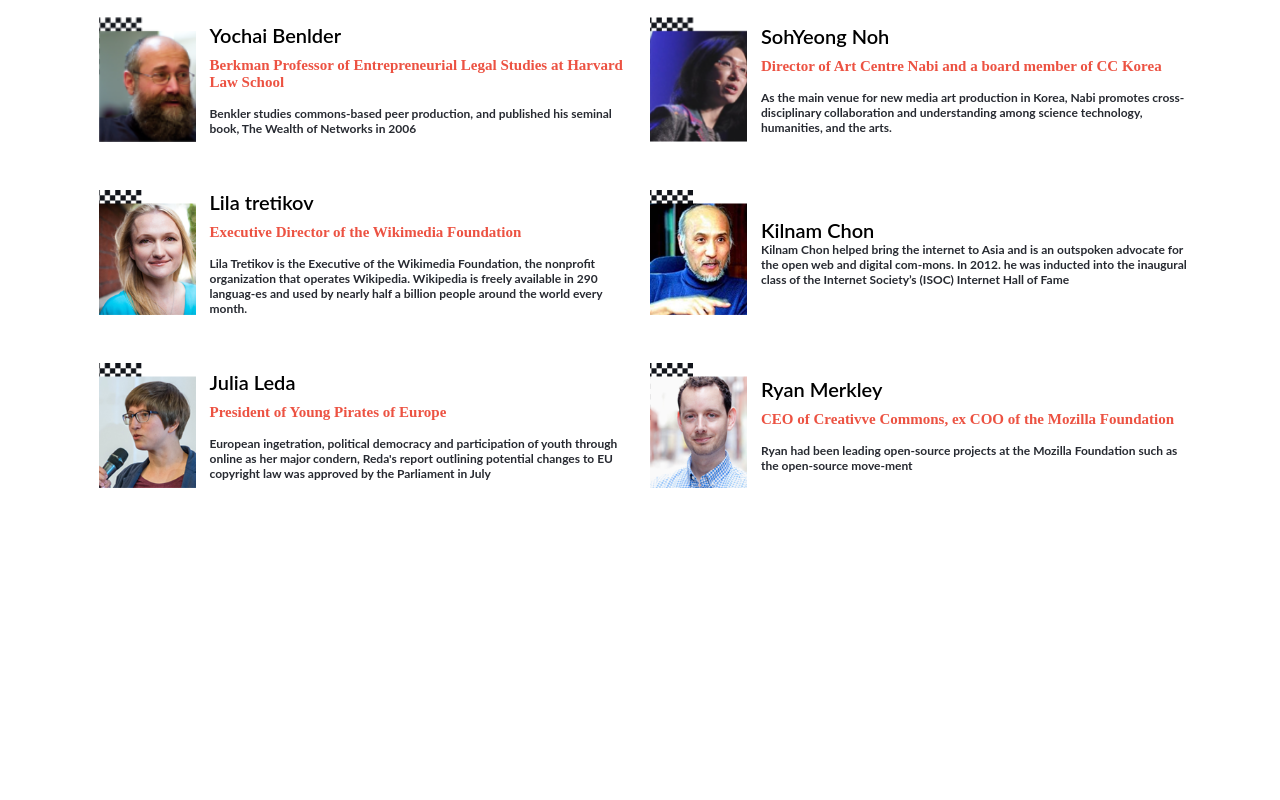
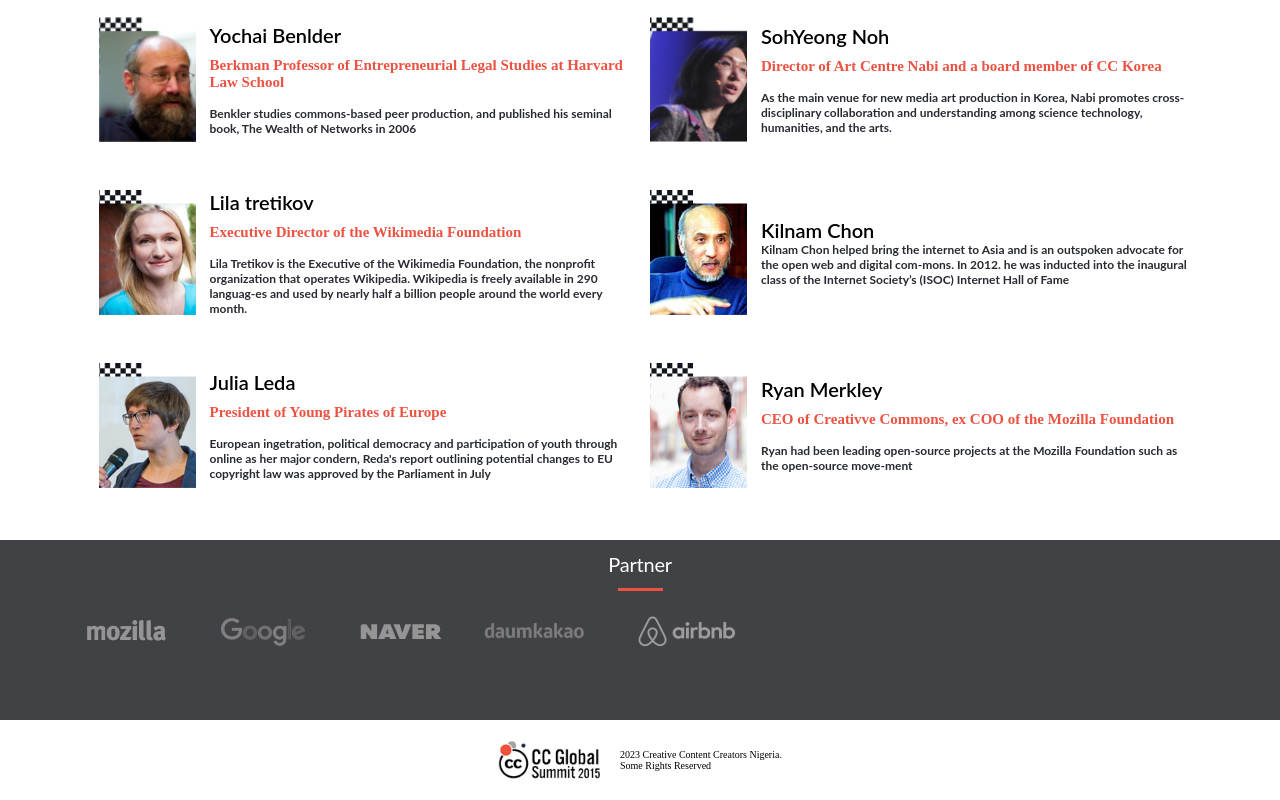
Before and after one commit to Ayokunnumi1/Conference-Page, a website: page index.html in a window 1280 px wide. Shown: the part 1127-1927 px from the top of the page. Before the commit the page ends 1667 px from the top, so only its background shows below. Drawn offline with Linux system fonts and the light colour scheme; a web font is replaced by a local one.

Commit message:
Create Partner and footer sections

```diff
--- a/index.html
+++ b/index.html
@@ -101,56 +101,71 @@
             <span class="line line-two"></span>
             <h4>Featured Speakers</h4>
             <div class="featured-speaker-content">
-                <div class="featured-speaker-achievements"><img src="images/speaker_1.png" class="featured-speaker-img"  alt="Yochai pic">
+                <div class="featured-speaker-achievements"><img src="images/speaker_1.png" class="featured-speaker-img"
+                        alt="Yochai pic">
                     <article class="featured-speaker-achieve">
                         <h4>Yochai Benlder</h4>
-                        <p class="featured-speaker-title">Berkman Professor of Entrepreneurial Legal Studies at Harvard Law School</p>
-                        <p class="featured-speaker-desc">Benkler studies commons-based peer production, and published his seminal book, The Wealth of
+                        <p class="featured-speaker-title">Berkman Professor of Entrepreneurial Legal Studies at Harvard
+                            Law School</p>
+                        <p class="featured-speaker-desc">Benkler studies commons-based peer production, and published
+                            his seminal book, The Wealth of
                             Networks in 2006</p>
                     </article>
                 </div>
-                <div class="featured-speaker-achievements"><img src="images/speaker_2.png" class="featured-speaker-img" alt="sohyeong pic">
+                <div class="featured-speaker-achievements"><img src="images/speaker_2.png" class="featured-speaker-img"
+                        alt="sohyeong pic">
                     <article class="featured-speaker-achieve">
                         <h4>SohYeong Noh</h4>
                         <p class="featured-speaker-title">Director of Art Centre Nabi and a board member of CC Korea</p>
-                        <p class="featured-speaker-desc">As the main venue for new media art production in Korea, Nabi promotes cross-disciplinary
+                        <p class="featured-speaker-desc">As the main venue for new media art production in Korea, Nabi
+                            promotes cross-disciplinary
                             collaboration and
                             understanding among science technology, humanities, and the arts.</p>
-                                        </div>
-                    </article>
-                <div class="featured-speaker-achievements"><img src="images/speaker_3.png" class="featured-speaker-img" alt="lila pic">
-                    <article  class="featured-speaker-achieve">
+                </div>
+                </article>
+                <div class="featured-speaker-achievements"><img src="images/speaker_3.png" class="featured-speaker-img"
+                        alt="lila pic">
+                    <article class="featured-speaker-achieve">
                         <h4>Lila tretikov</h4>
                         <p class="featured-speaker-title"> Executive Director of the Wikimedia Foundation</p>
-                        <p class="featured-speaker-desc">Lila Tretikov is the Executive of the Wikimedia Foundation, the nonprofit organization that
-                            operates Wikipedia. Wikipedia is freely available in 290 languag-es and used by nearly half a
+                        <p class="featured-speaker-desc">Lila Tretikov is the Executive of the Wikimedia Foundation, the
+                            nonprofit organization that
+                            operates Wikipedia. Wikipedia is freely available in 290 languag-es and used by nearly half
+                            a
                             billion people around
                             the world every month.</p>
                     </article>
                 </div>
-                <div class="featured-speaker-achievements"><img src="images/speaker_4.png" class="featured-speaker-img" alt="kilnam pic">
-                    <article  class="featured-speaker-achieve">
+                <div class="featured-speaker-achievements"><img src="images/speaker_4.png" class="featured-speaker-img"
+                        alt="kilnam pic">
+                    <article class="featured-speaker-achieve">
                         <h4>Kilnam Chon</h4>
-                        <p class="featured-speaker-desc">Kilnam Chon helped bring the internet to Asia and is an outspoken advocate for the open web and
+                        <p class="featured-speaker-desc">Kilnam Chon helped bring the internet to Asia and is an
+                            outspoken advocate for the open web and
                             digital com-mons. In
-                            2012. he was inducted into the inaugural class of the Internet Society’s (ISOC) Internet Hall of
+                            2012. he was inducted into the inaugural class of the Internet Society’s (ISOC) Internet
+                            Hall of
                             Fame</p>
                     </article>
                 </div>
-                <div class="featured-speaker-achievements"><img src="images/speaker_5.png" class="featured-speaker-img" alt="Julia pic">
-                    <article  class="featured-speaker-achieve">
+                <div class="featured-speaker-achievements"><img src="images/speaker_5.png" class="featured-speaker-img"
+                        alt="Julia pic">
+                    <article class="featured-speaker-achieve">
                         <h4>Julia Leda</h4>
                         <p class="featured-speaker-title">President of Young Pirates of Europe</p>
-                        <p class="featured-speaker-desc">European ingetration, political democracy and participation of youth through online as her major
+                        <p class="featured-speaker-desc">European ingetration, political democracy and participation of
+                            youth through online as her major
                             condern, Reda's report outlining potential changes to EU copyright law was approved by the
                             Parliament in July</p>
                     </article>
                 </div>
-                <div class="featured-speaker-achievements"><img src="images/speaker_6.png" class="featured-speaker-img" alt="Ryan pic">
-                    <article  class="featured-speaker-achieve">
+                <div class="featured-speaker-achievements"><img src="images/speaker_6.png" class="featured-speaker-img"
+                        alt="Ryan pic">
+                    <article class="featured-speaker-achieve">
                         <h4>Ryan Merkley</h4>
                         <p class="featured-speaker-title">CEO of Creativve Commons, ex COO of the Mozilla Foundation</p>
-                        <p class="featured-speaker-desc">Ryan had been leading open-source projects at the Mozilla Foundation such as the open-source
+                        <p class="featured-speaker-desc">Ryan had been leading open-source projects at the Mozilla
+                            Foundation such as the open-source
                             move-ment</p>
                     </article>
                 </div>
@@ -158,7 +173,22 @@
             </div>
 
         </section>
+        <section class="partner-container">
+            <h5>Partner</h5>
+            <span class="line"></span>
+            <div class="partner-img">
+                <img src="images/mozilla 1.png" alt="mozilla logo">
+                <img src="images/googlekorea 1.png" alt="google logo">
+                <img src="images/naver 1.png" alt="naver logo">
+                <img src="images/daumkakaologo 1.png" alt="dumkakao logo">
+                <img src="images/airbnb 1.png" alt="airbnb logo">
+            </div>
+        </section>
     </main>
+    <footer class="footer">
+        <img src="images/header-logo.png" style="height: 40px;" alt="company logo">
+        <p>2023 Creative Content Creators Nigeria. <br> Some Rights Reserved</p>
+    </footer>
     <script src="main.js"></script>
 </body>
 
--- a/style.css
+++ b/style.css
@@ -425,4 +425,52 @@
     padding-left: 10px;
   }
 }
+
 /* End of featured speaker section */
+
+/* start of Partners */
+
+.partner-container {
+  display: flex;
+  flex-direction: column;
+  align-items: center;
+  height: 180px;
+  background-color: #414246;
+}
+
+.partner-img {
+  width: 90%;
+  padding: 15px 15px 10px 20px;
+  margin: 0 auto;
+}
+
+h5 {
+  font-family: var(--font-lato);
+  font-size: 20px;
+  font-weight: 400;
+  line-height: 28px;
+  letter-spacing: -0.01em;
+  text-align: left;
+  padding-top: 10px;
+  color: var(--color-white);
+}
+
+@media screen and (min-width: 768px) {
+  .partner-img {
+    display: flex;
+    gap: 40px;
+  }
+}
+
+/* end of partner section */
+
+/* start of footer section */
+.footer {
+  display: flex;
+  height: 80px;
+  gap: 20px;
+  justify-content: center;
+  align-items: center;
+}
+
+/* end of footer section */
```
